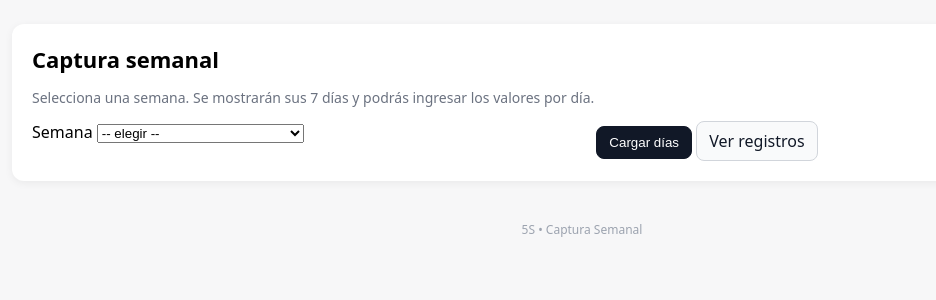
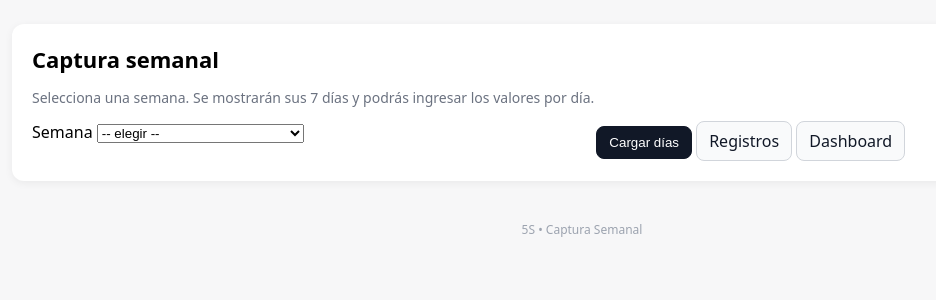
Before and after one commit to Javier-9690/5S, a Flask app: page /captura in a window 1280 px wide. Shown: the part 69-369 px from the top of the page, without its empty margins (58-994 px from the left). Run offline with Flask 3, Linux system fonts and the light colour scheme.

Commit message:
Update semana_form.html

```diff
--- a/templates/semana_form.html
+++ b/templates/semana_form.html
@@ -19,7 +19,8 @@
       <div>
         <label>&nbsp;</label>
         <button class="btn primary" type="submit">Cargar días</button>
-        <a class="btn" href="{{ url_for('listar') }}">Ver registros</a>
+        <a class="btn" href="{{ url_for('listar') }}">Registros</a>
+        <a class="btn" href="{{ url_for('dashboard') }}">Dashboard</a>
       </div>
     </div>
   </form>
@@ -36,6 +37,7 @@
           <thead>
             <tr>
               <th>Día</th>
+              <th>Censo<br/><span class="muted">Cantidad</span></th>
               <th>Eventos de seguridad<br/><span class="muted">Cantidad</span></th>
               <th>Doble asignación<br/><span class="muted">Cantidad</span></th>
               <th>Encuesta de satisfacción<br/><span class="muted">Cantidad</span></th>
@@ -46,6 +48,7 @@
             {% for d in dias %}
               <tr>
                 <td style="white-space:nowrap">{{ d }}</td>
+                <td><input type="number" min="0" name="censo_{{ loop.index0 }}" placeholder="0"></td>
                 <td><input type="number" min="0" name="eventos_{{ loop.index0 }}" placeholder="0"></td>
                 <td><input type="number" min="0" name="doble_{{ loop.index0 }}" placeholder="0"></td>
                 <td><input type="number" min="0" name="encuesta_{{ loop.index0 }}" placeholder="0"></td>
@@ -58,7 +61,8 @@
 
       <div class="toolbar">
         <button class="btn primary" type="submit">Guardar</button>
-        <a class="btn" href="{{ url_for('listar') }}">Ver registros</a>
+        <a class="btn" href="{{ url_for('listar') }}">Registros</a>
+        <a class="btn" href="{{ url_for('dashboard') }}">Dashboard</a>
       </div>
     </form>
   {% endif %}
```
